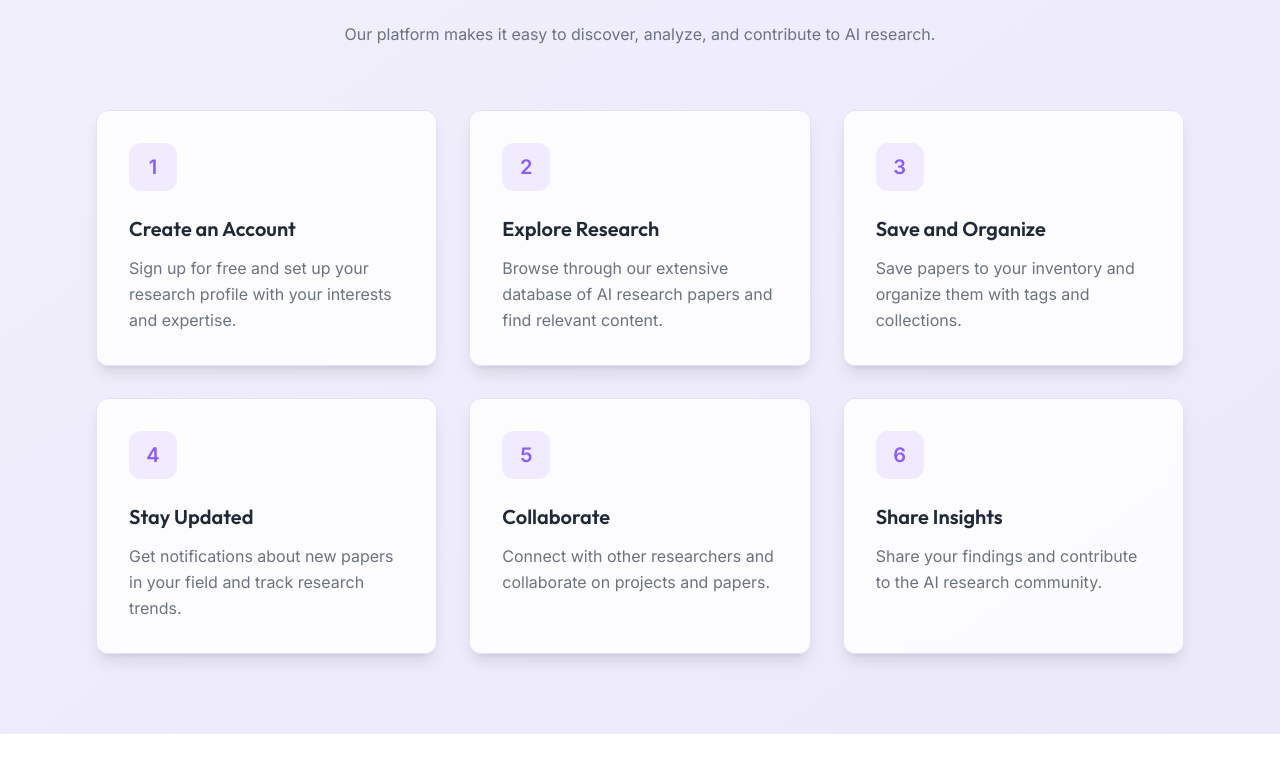
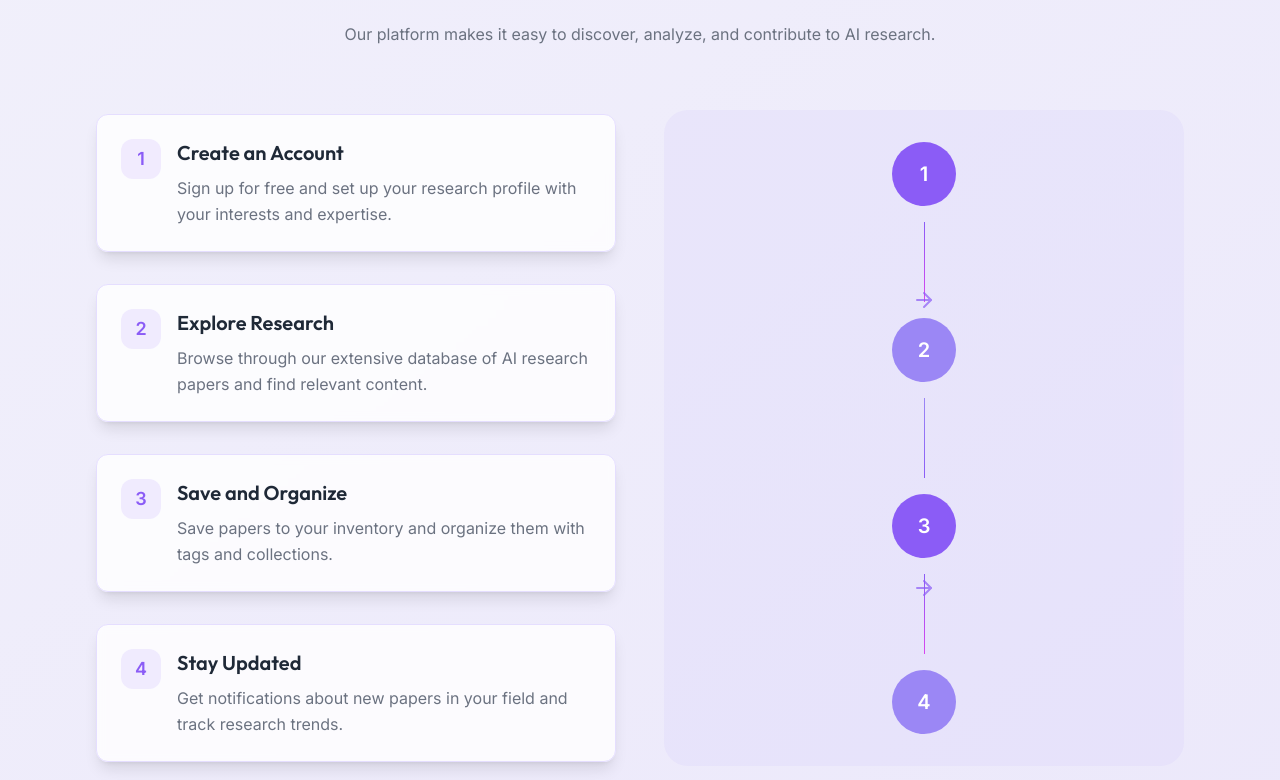
Before and after one commit to viratco/resegoAI_frontend, a React (Vite) app: page / in a window 1280 px wide. Shown: the part 2220-3000 px from the top of the page. Built offline with nearby package versions, Linux system fonts and the light colour scheme.

Commit message:
Improve How It Works Section
This commit improves the "How It Works" section by dividing it into two parts: a left side with descriptions for each step and a right side with arrow UI to visually connect the steps.

```diff
--- a/src/pages/Index.tsx
+++ b/src/pages/Index.tsx
@@ -172,25 +172,63 @@ const Index = () => {
             </p>
           </div>
 
-          <div className="grid md:grid-cols-2 lg:grid-cols-3 gap-8">
-            {steps.map((step, index) => (
+          <div className="grid md:grid-cols-2 gap-12 items-center">
+            {/* Left Column - Step Descriptions */}
+            <div className="space-y-8">
+              {steps.slice(0, 4).map((step, index) => (
                 <div
                   key={step.title}
-                className="animate-on-scroll opacity-0 bg-white/80 backdrop-blur-sm p-8 rounded-xl border border-[#E5DEFF] shadow-lg"
-                data-animation="fade-in-blur"
-                style={{ animationDelay: `${index * 100}ms` }}
+                  className="animate-on-scroll opacity-0 bg-white/80 backdrop-blur-sm p-6 rounded-xl border border-[#E5DEFF] shadow-lg"
+                  data-animation="fade-in-left"
+                  style={{ animationDelay: `${index * 150}ms` }}
                 >
-                <div className="w-12 h-12 bg-[#8B5CF6]/10 rounded-lg flex items-center justify-center mb-6">
-                  <span className="text-xl font-bold text-[#8B5CF6]">{index + 1}</span>
+                  <div className="flex items-start gap-4">
+                    <div className="w-10 h-10 bg-[#8B5CF6]/10 rounded-lg flex items-center justify-center shrink-0">
+                      <span className="text-lg font-bold text-[#8B5CF6]">{index + 1}</span>
                     </div>
-                <h3 className="font-heading text-xl font-semibold mb-3 text-[#1F2937]">
+                    <div>
+                      <h3 className="font-heading text-xl font-semibold mb-2 text-[#1F2937]">
                         {step.title}
                       </h3>
                       <p className="text-[#6B7280] leading-relaxed">
                         {step.description}
                       </p>
                     </div>
+                  </div>
+                </div>
               ))}
+            </div>
+
+            {/* Right Column - Arrow UI */}
+            <div className="relative hidden md:block">
+              <div className="absolute inset-0 bg-[#8B5CF6]/5 rounded-3xl" />
+              <div className="relative p-8 min-h-[600px] flex flex-col items-center justify-between">
+                {/* Step 1 to 2 */}
+                <div className="w-full flex flex-col items-center gap-4">
+                  <div className="w-16 h-16 rounded-full bg-[#8B5CF6] text-white flex items-center justify-center text-xl font-bold">1</div>
+                  <div className="h-20 w-px bg-gradient-to-b from-[#8B5CF6] to-[#D946EF]" />
+                  <div className="w-16 h-16 rounded-full bg-[#9B87F5] text-white flex items-center justify-center text-xl font-bold">2</div>
+                </div>
+
+                {/* Connecting Line */}
+                <div className="w-px h-20 bg-gradient-to-b from-[#9B87F5] to-[#8B5CF6] my-4" />
+
+                {/* Step 3 to 4 */}
+                <div className="w-full flex flex-col items-center gap-4">
+                  <div className="w-16 h-16 rounded-full bg-[#8B5CF6] text-white flex items-center justify-center text-xl font-bold">3</div>
+                  <div className="h-20 w-px bg-gradient-to-b from-[#8B5CF6] to-[#D946EF]" />
+                  <div className="w-16 h-16 rounded-full bg-[#9B87F5] text-white flex items-center justify-center text-xl font-bold">4</div>
+                </div>
+
+                {/* Animated Arrows */}
+                <div className="absolute left-1/2 top-[28%] -translate-x-1/2 opacity-70">
+                  <ArrowRight className="w-6 h-6 text-[#8B5CF6] animate-bounce" />
+                </div>
+                <div className="absolute left-1/2 top-[72%] -translate-x-1/2 opacity-70">
+                  <ArrowRight className="w-6 h-6 text-[#8B5CF6] animate-bounce" />
+                </div>
+              </div>
+            </div>
           </div>
         </div>
       </section>
```
Lines whose indentation alone changed are shown as unchanged.
